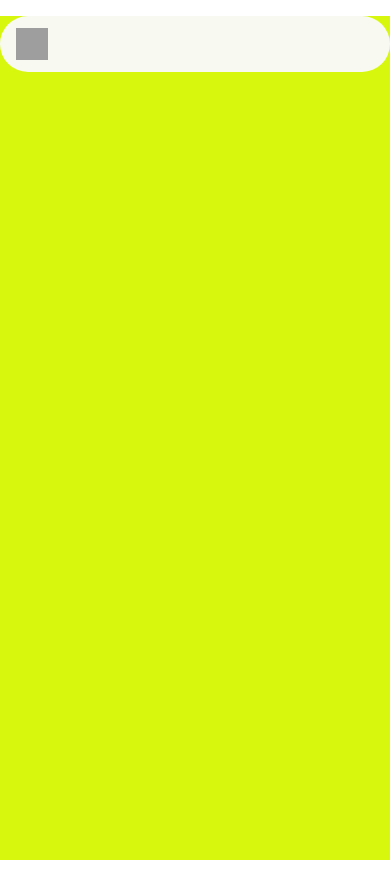
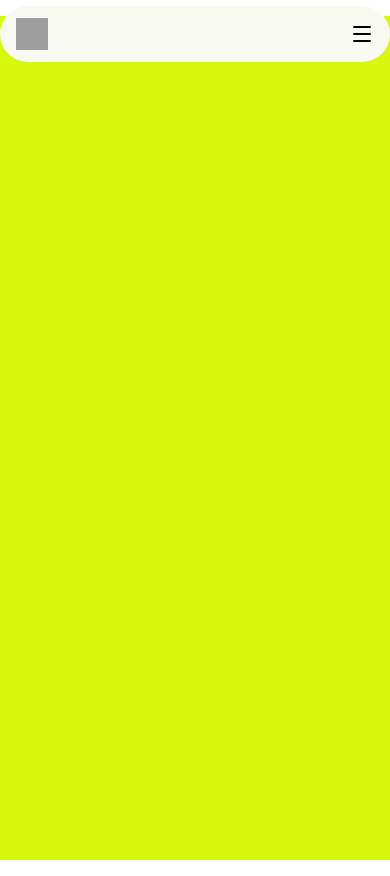
Before and after one commit to Mahtab-217/AI-study-assistant, a React (Vite) app: page / in a window 390 px wide. Built offline with nearby package versions, Linux system fonts and the light colour scheme; grey boxes are pictures that could not be loaded.

Commit message:
new codes added

```diff
--- a/src/components/shared/home/Navbar.tsx
+++ b/src/components/shared/home/Navbar.tsx
@@ -1,7 +1,10 @@
+import { Menu, X } from "lucide-react";
+import { useState } from "react"
 import { Link } from "react-router-dom"
 
 
 function Navbar() {
+    const [isOpen, setIsOpen]=useState(false);
     const links: {id: number, link: string, name:string}[]= [
         {
         id:1,
@@ -20,8 +23,9 @@ function Navbar() {
         },
     ]
   return (
+
     <div>
-   <nav className="py-3 px-4 w-full  max-w-7xl mx-auto flex bg-primary rounded-full fixed justify-between items-center ">
+   <nav className={`py-3 px-4 w-full  max-w-7xl mx-auto flex ${isOpen? "bg-primary/60 top-0 rounded-none": "bg-primary top-1.5 rounded-full"} rounded-full top-1.5 left-1/2 -translate-x-1/2 fixed justify-between items-center `}>
     <div className="flex space-x-1.5 items-center">
         <img src="./images/logo.jpg" className="w-8 h-8"  />
         <span className="text-md font-inter hidden md:inline">Study Assistant</span>
@@ -39,21 +43,32 @@ function Navbar() {
     })}
    </div>
 
-   {/* Mobile Nav */}
   {/* Bars Icon */}
+  <div className="md:hidden">
+    {isOpen? <X onClick={()=>setIsOpen(!isOpen)} size={24}/>: <Menu onClick={()=>setIsOpen(!isOpen)} size={24}/>}
+  </div>
 
-   <div className="w-full hidden  bg-white/60 pb-4 backdrop-blur-md">
-   <div className="flex flex-col gap-4">
+
+
+    </nav>
+
+
+
+ {/* Mobile Nav */}
+   <div className={`w-full top-10 fixed transition-all duration-300 left-1/2 -translate-x-1/2  min-h-screen ${isOpen? "flex": "hidden"}  bg-white/50 pb-4 backdrop-blur-md`}>
+
+   <div className="flex flex-col gap-4 items-center w-full ">
+
     {links.map((y)=>{
         return (
-            <Link to={y.link} key={y.id}>
+            <Link className="hover:text-blue-600 transition-colors duration-300" to={y.link} key={y.id}>
             {y.name}
             </Link>
         )
     })}
    </div>
    </div>
-    </nav>
+
    </div>
   )
 }
```
